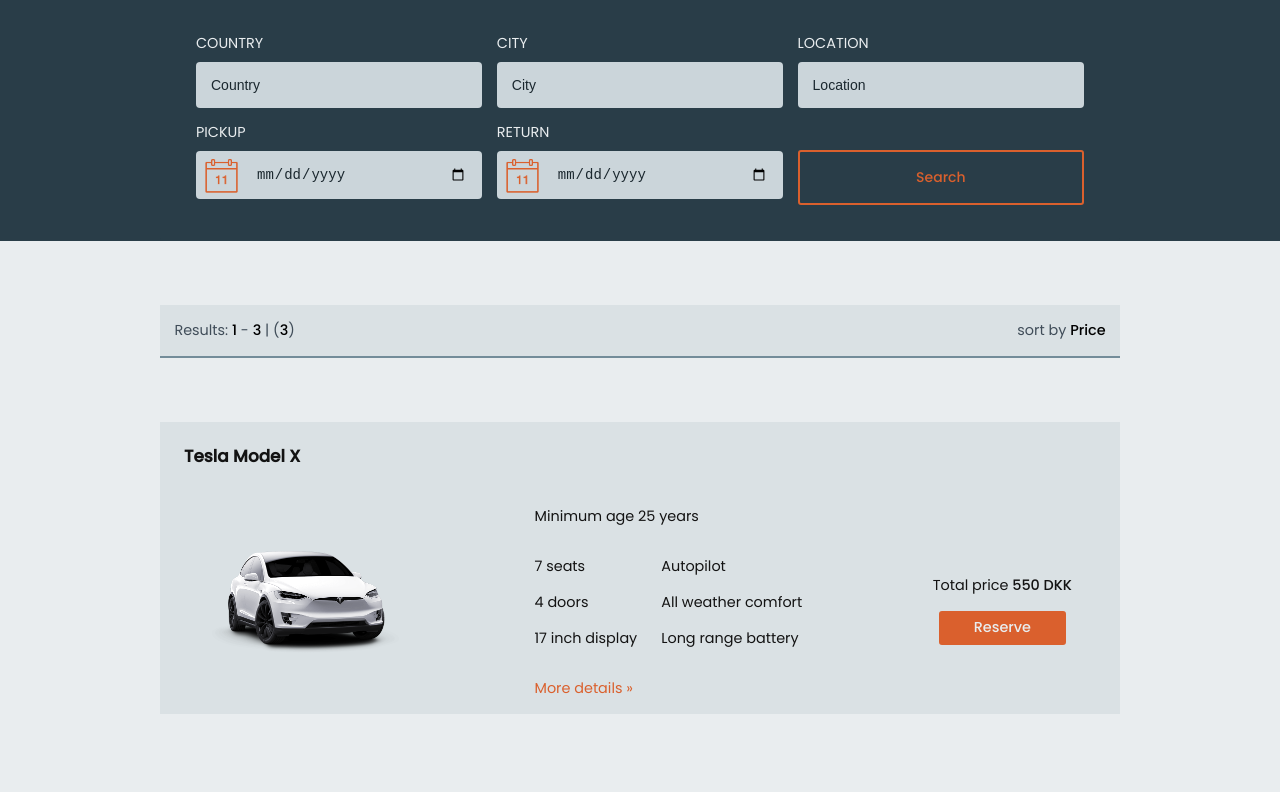
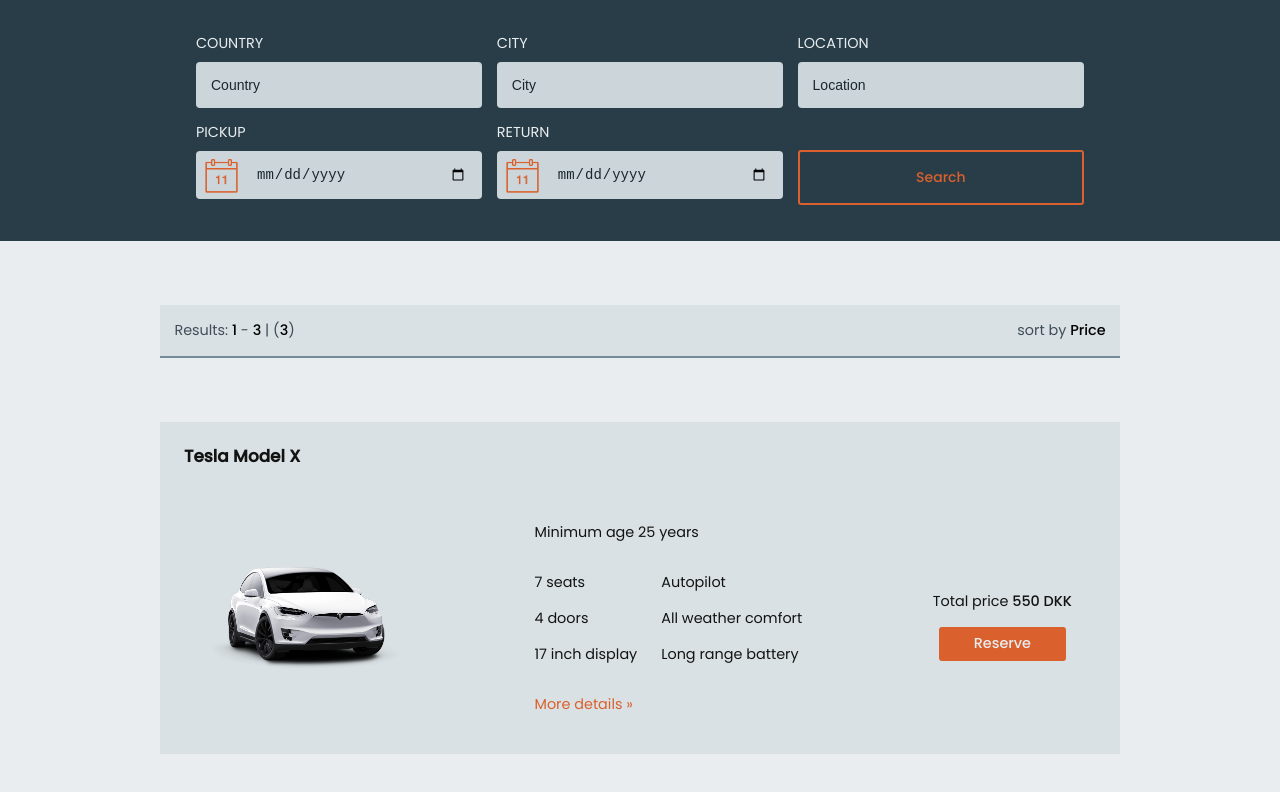
Before and after one commit to zawropati/CarRental, a website: page www/results.html in a window 1280 px wide. Shown: the part 128-920 px from the top of the page. Drawn offline with nearby package versions, Linux system fonts and the light colour scheme.

Commit message:
fix car card

```diff
--- a/app/scss/_cars.scss
+++ b/app/scss/_cars.scss
@@ -4,6 +4,8 @@
         padding: 16px;
     }
     .flex-car{
+        margin: 8px;
+        padding: 16px;
         .car-img{
             width: 25%;
         }
--- a/www/results.html
+++ b/www/results.html
@@ -70,7 +70,7 @@
                                 <div class="car-heading">
                                     <h3>Tesla Model X</h3>
                                 </div>
-                                <div class="gutter_l_8 gutter_r_8 flex flex-car">
+                                <div class="flex flex-car">
                                     <img class="car-img gutter_l_8 gutter_r_8" src="media/tesla-model-3.png" alt="tesla-x">
                                     <div class="car-info gutter_l_8 gutter_r_8">
                                         <p>Minimum age 25 years</p>
```
Also changed, not shown: www/carCards.html (+1 -1 lines), www/css/index.css.
